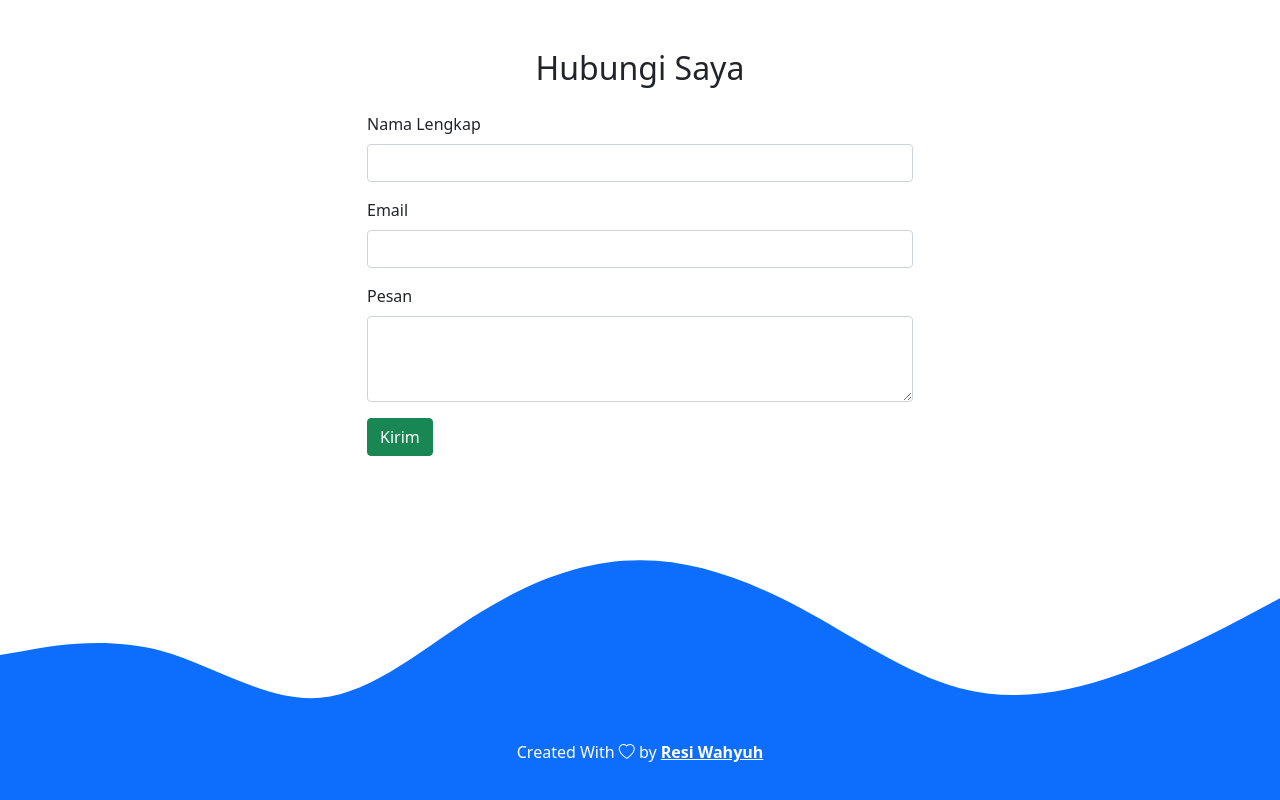
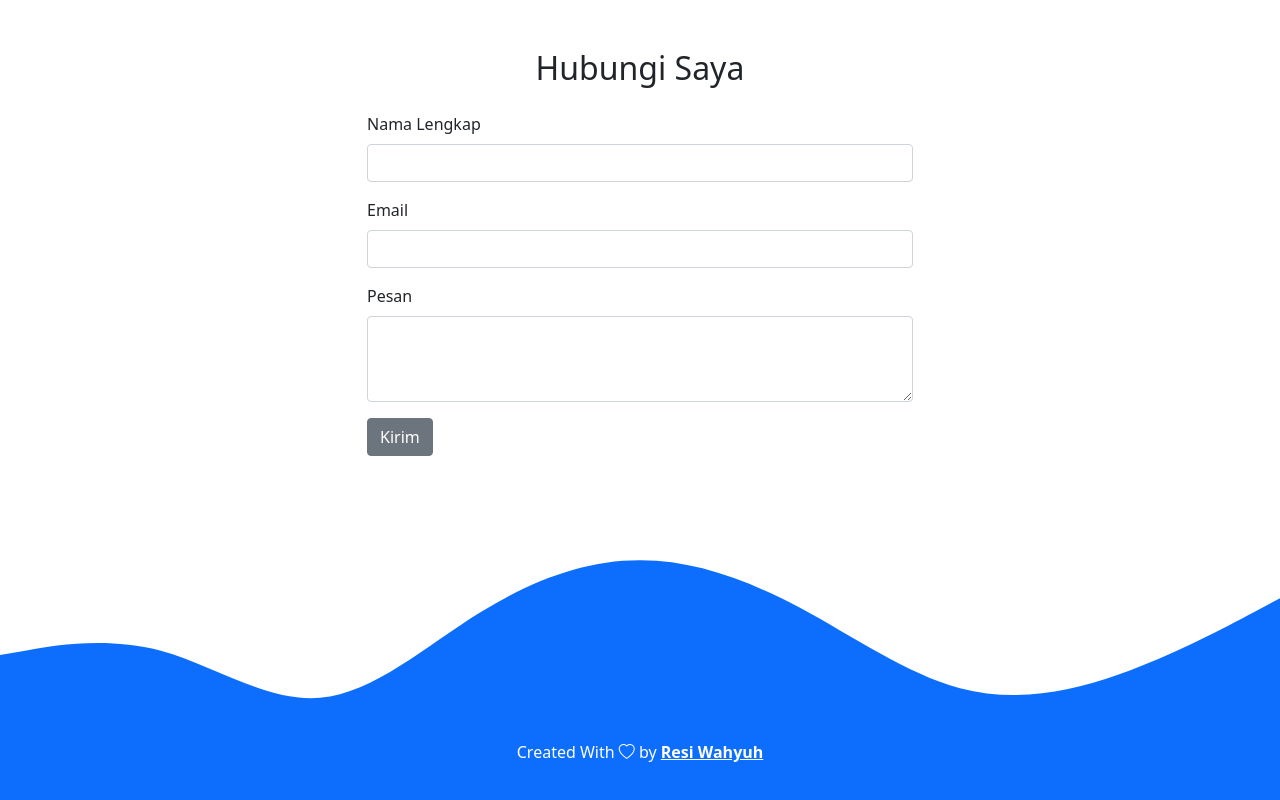
Before and after one commit to sakerlont/sakerlont.github.io, a plain HTML site: page index.html in a window 1280 px wide. Shown: the part 2301-3101 px from the top of the page. Drawn offline with nearby package versions, Linux system fonts and the light colour scheme.

Commit message:
ubah warna tombol

```diff
--- a/index.html
+++ b/index.html
@@ -145,7 +145,7 @@
                 <textarea class="form-control" id="pesan" rows="3"></textarea>
               </div>
 
-              <button type="submit" class="btn btn-success">Kirim</button>
+              <button type="submit" class="btn btn-secondary">Kirim</button>
             </form>
           </div>
         </div>
```
